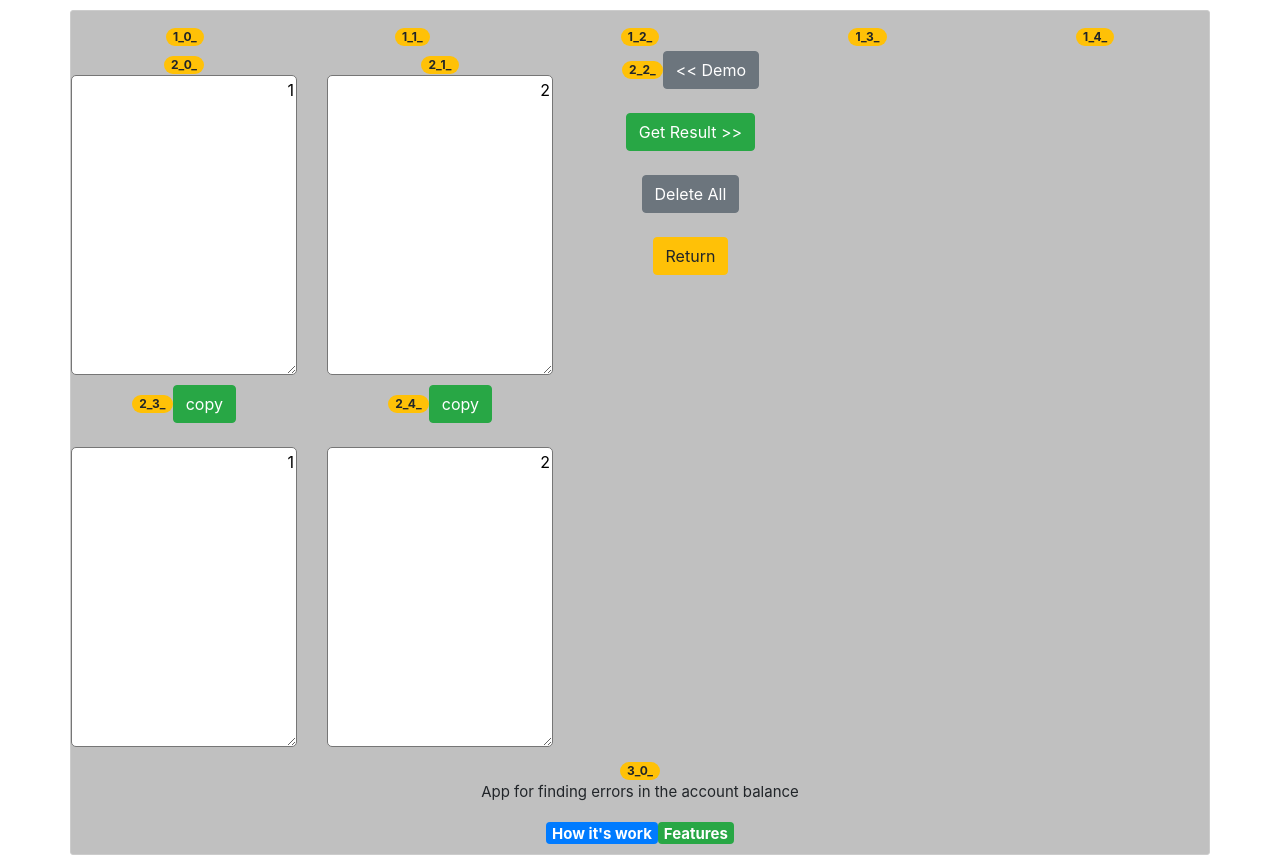
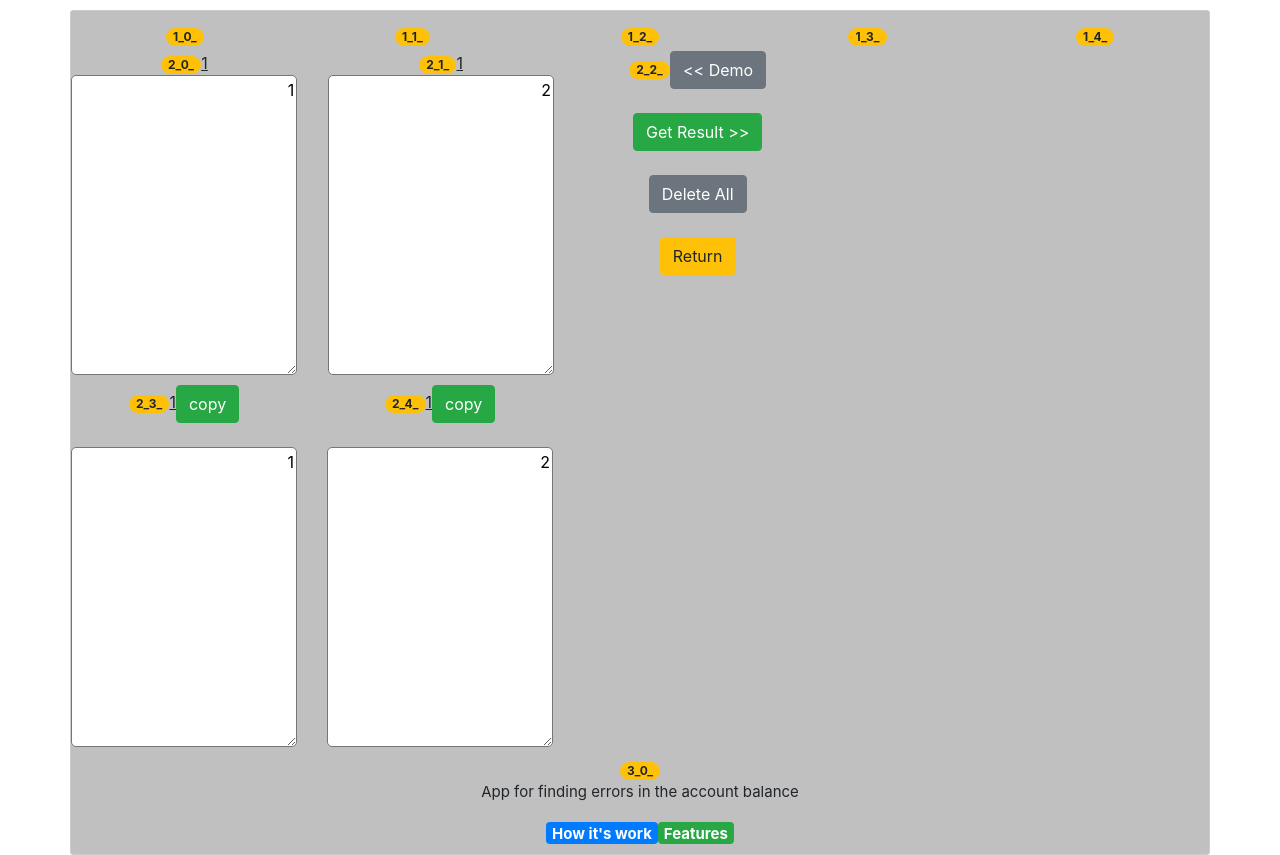
Before and after one commit to zloid/React-App-Finding-Balance-Errors, a React (Create React App) app: page / in a window 1280 px wide. Built offline with nearby package versions, Linux system fonts and the light colour scheme.

Commit message:
counting length of in-out numbers added

```diff
--- a/src/features/processDataFromTextareas/OutputDataTextareas/index.js
+++ b/src/features/processDataFromTextareas/OutputDataTextareas/index.js
@@ -3,7 +3,7 @@ import { connect } from 'react-redux'
 import { Row, Col, Badge, Button } from 'react-bootstrap'
 import Textarea from 'react-textarea-autosize'
 
-import { selectFirstList } from 'features/selectors'
+import { selectFirstList, selectLenOfInputs } from 'features/selectors'
 
 const mapState = state => {
   let {
@@ -46,6 +46,7 @@ const OutputDataTextareas = ({ outputOne, outputTwo }) => {
           <Badge pill variant="warning">
             2_3_
           </Badge>
+          <u>{selectLenOfInputs(outputOne)}</u>
           <Button variant="success" onClick={copyToClipboard}>
             copy
           </Button>
@@ -57,6 +58,7 @@ const OutputDataTextareas = ({ outputOne, outputTwo }) => {
           <Badge pill variant="warning">
             2_4_
           </Badge>
+          <u>{selectLenOfInputs(outputTwo)}</u>
           <Button variant="success" onClick={copyToClipboardTwo}>
             copy
           </Button>
--- a/src/features/processDataFromTextareas/TwoLeftTextarea.js
+++ b/src/features/processDataFromTextareas/TwoLeftTextarea.js
@@ -15,6 +15,7 @@ import {
   deleteAllFlagChange,
   deleteAllFlagFalse,
 } from 'features/processDataFromTextareas/leftTextareaSlice'
+import { selectLenOfInputs } from 'features/selectors'
 
 const mapState = state => {
   const {
@@ -79,6 +80,7 @@ const TwoLeftTextarea = ({
           <Badge pill variant="warning">
             2_0_
           </Badge>
+          <u>{selectLenOfInputs(stateTextareaOne)}</u>
           <Textarea
             value={stateTextareaOne}
             onChange={e => setStateTextareaOne(e.target.value)}
@@ -88,6 +90,7 @@ const TwoLeftTextarea = ({
           <Badge pill variant="warning">
             2_1_
           </Badge>
+          <u>{selectLenOfInputs(stateTextareaTwo)}</u>
           <Textarea
             value={stateTextareaTwo}
             onChange={e => setStateTextareaTwo(e.target.value)}
@@ -122,7 +125,9 @@ const TwoLeftTextarea = ({
                   <Col sm={5} xs={5}>
                     {dataFromTextareaOne.join(', ')}
                   </Col>
-                  <Col sm={1} xs={1}>---</Col>
+                  <Col sm={1} xs={1}>
+                    ---
+                  </Col>
                   <Col sm={5} xs={5}>
                     {dataFromTextareaTwo.join(', ')}
                   </Col>
--- a/src/features/selectors.js
+++ b/src/features/selectors.js
@@ -1,7 +1,7 @@
 /*
 selector selectFirstList role:
-in: 2 array for compare; out: specific first array
-in: {['4', '99'], ['1']}; out: '4\n\n99\n'
+arg: 2 array for compare; ret: specific first array
+arg: {['4', '99'], ['1']}; ret: '4\n\n99\n'
  */
 export const selectFirstList = (firstArray = [], [...secondArray], filter) => {
   if (filter) {
@@ -17,3 +17,6 @@ export const selectFirstList = (firstArray = [], [...secondArray], filter) => {
   outputArray = outputArray.filter(e => e !== null)
   return outputArray.join('\n')
 }
+//arg: '4\n\n   99\n'; ret: 2
+export const selectLenOfInputs = stringN =>
+  stringN.split('\n').filter(e => e.trim() !== '').length
```
Lines whose indentation alone changed are shown as unchanged.
